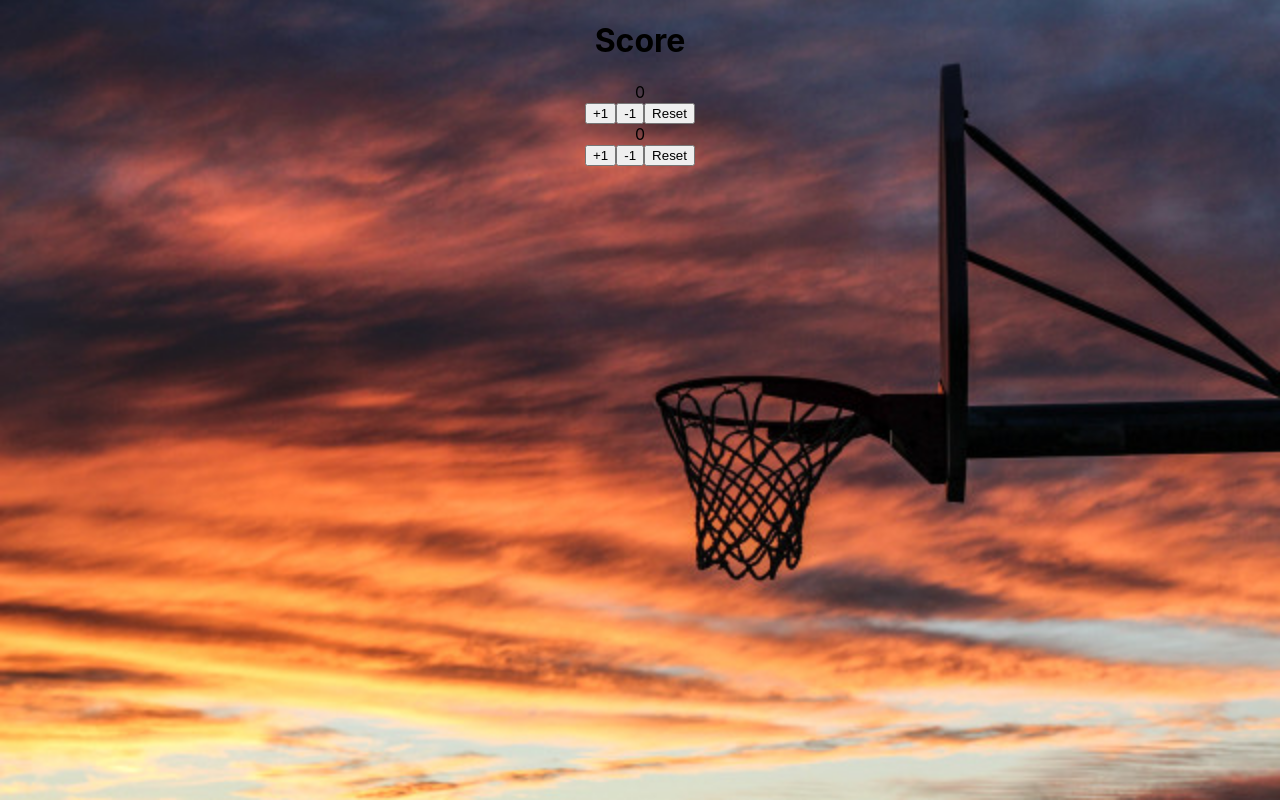
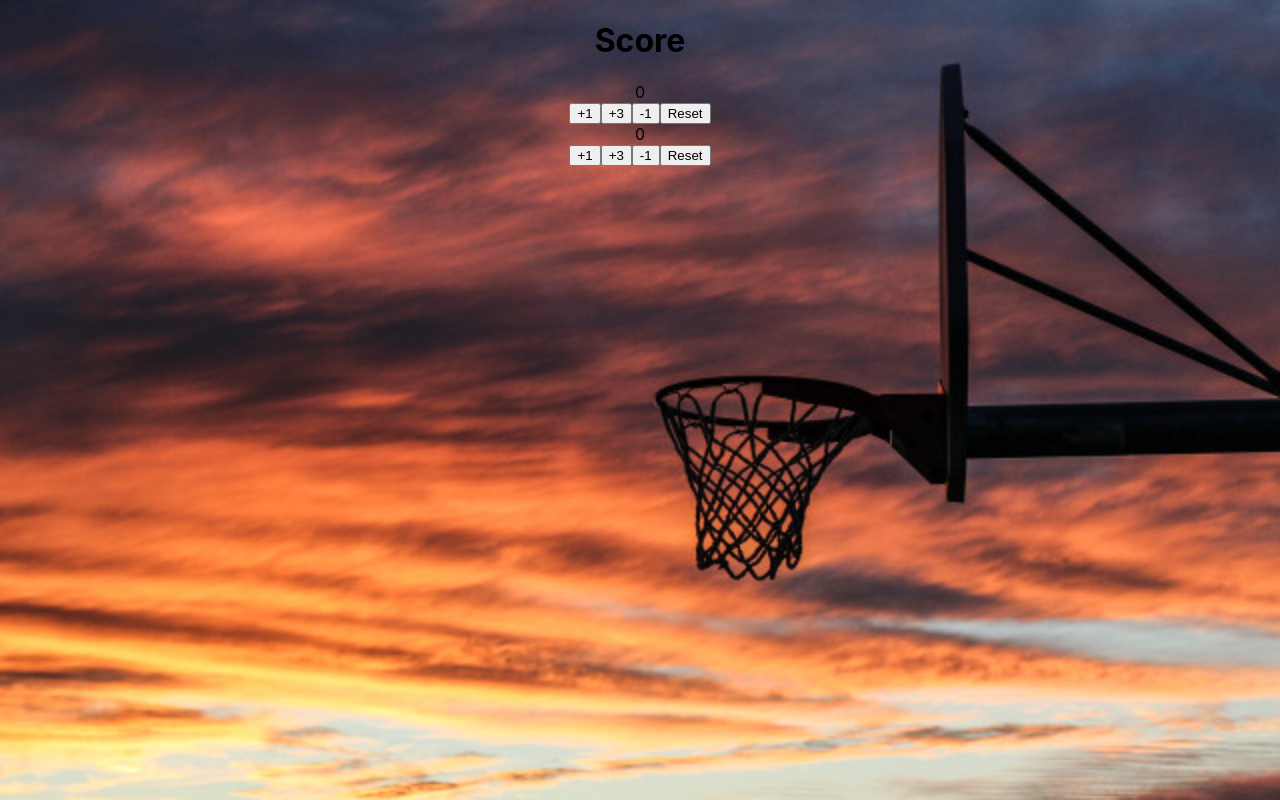
Before and after one commit to lroberts77/Tdd-react-practice, a React (Create React App) app: page / in a window 1280 px wide. Built offline with nearby package versions, Linux system fonts and the light colour scheme.

Commit message:
added button with text +3 and passed test

```diff
--- a/src/Counter.js
+++ b/src/Counter.js
@@ -8,11 +8,13 @@ export default function Counter() {
       <h1>Score</h1>
       <div id="counter-valuea">{countera}</div>
       <button id="increment-btna" onClick={() => setcountera( countera + 1 )}>+1</button>
+      <button id="increment3-btna">+3</button>
       <button id="decrement-btna" onClick={() => setcountera( countera - 1 )}>-1</button>
       <button id="reset-btna" onClick={() => setcountera( countera = 0 )}>Reset</button>
       {/* <button id="square-btn" onClick={() => setcounter( counter * counter )}>Square</button> */}
       <div id="counter-valueb">{counterb}</div>
       <button id="increment-btnb" onClick={() => setcounterb( counterb + 1 )}>+1</button>
+      <button id="increment3-btnb">+3</button>
       <button id="decrement-btnb" onClick={() => setcounterb( counterb - 1 )}>-1</button>
       <button id="reset-btnb" onClick={() => setcounterb( counterb = 0 )}>Reset</button>
     </div>
```
Also changed, not shown: 1 other file (tests, documents, lock files or other folders).
